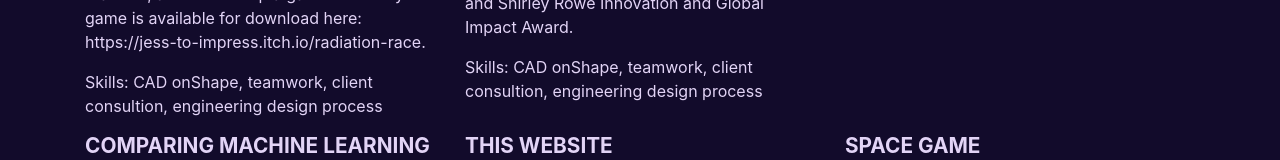
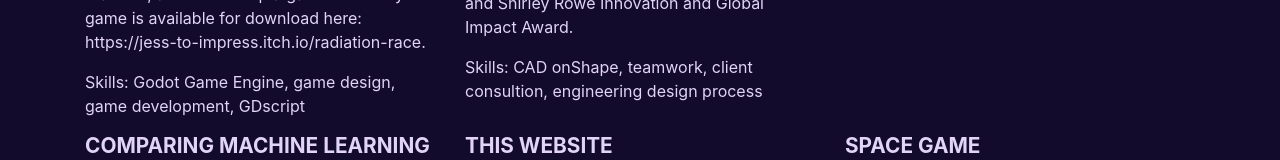
Before and after one commit to jessica-zhang123/JessicaJZhang, a plain HTML site: page projects.html in a window 1280 px wide. Shown: the part 721-881 px from the top of the page. Drawn offline with nearby package versions, Linux system fonts and the light colour scheme.

Commit message:
game project update

```diff
--- a/projects.html
+++ b/projects.html
@@ -42,7 +42,7 @@
                      My game is available for download here:
                     <a>https://jess-to-impress.itch.io/radiation-race</a>.
                 </p>
-                <p>Skills: CAD onShape, teamwork, client consultion, engineering design process</p>
+                <p>Skills: Godot Game Engine, game design, game development, GDscript</p>
             </div>
             <div class="col-lg-4 col-md-4 col-sm-12">
                 <h3 style="color:#e2d4f6;" class="feature-title">Allen Gardens Worm Composting System</h3>
```
